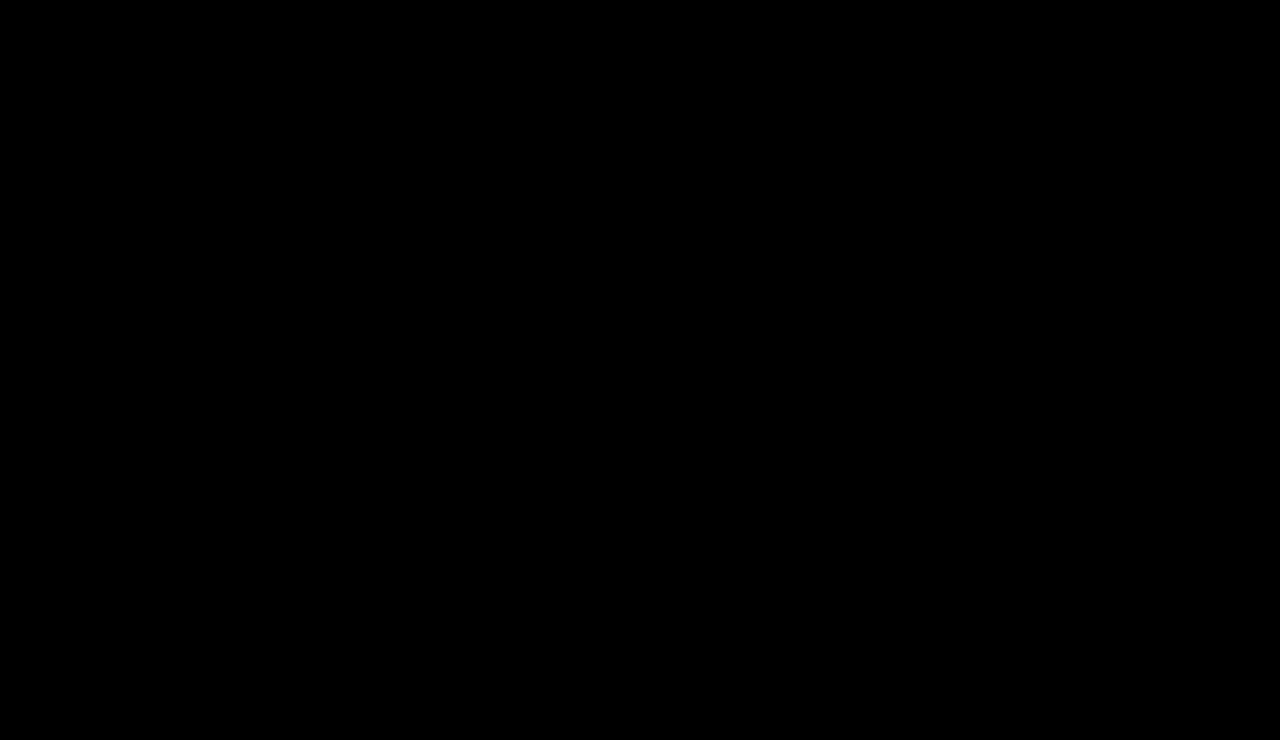
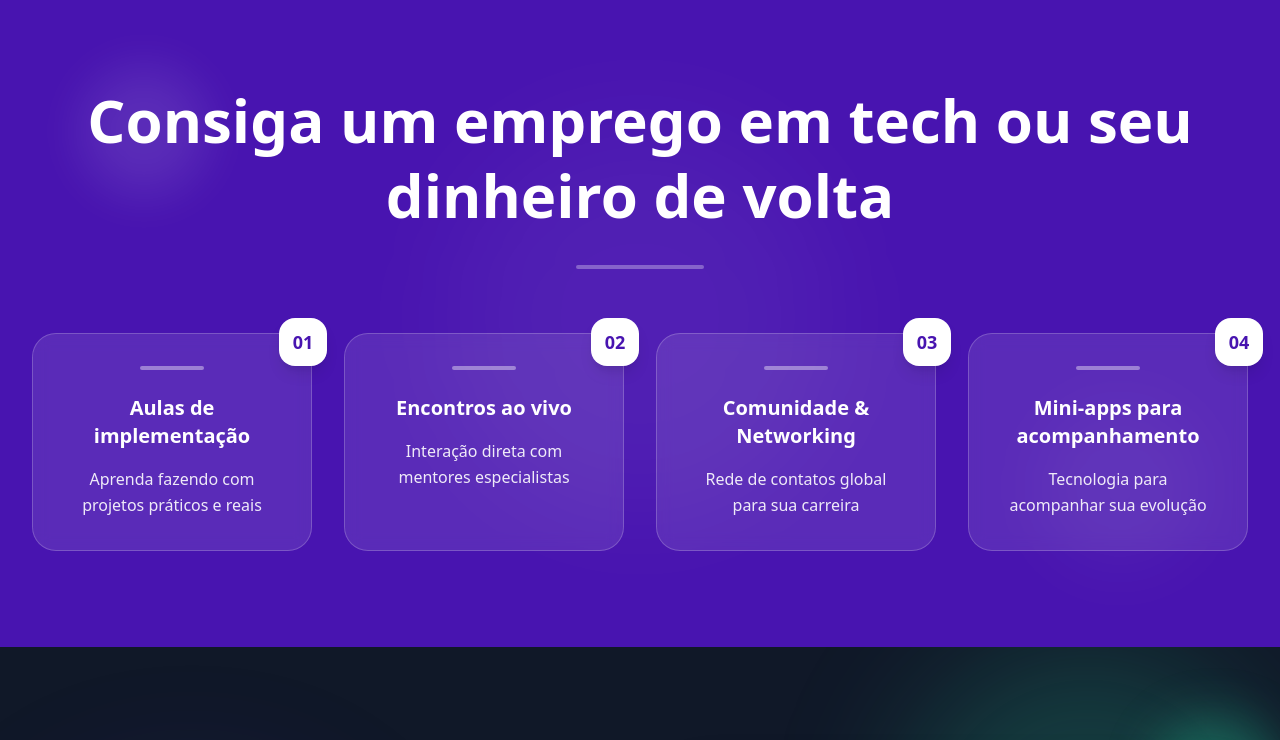
Before and after one commit to ProgramadoresSemPatria/borderless-institutional-website, a Next.js app: page / in a window 1280 px wide. Shown: the part 3600-4340 px from the top of the page. Before the commit the page ends 3587 px from the top, so only its background shows below. Built offline with nearby package versions, Linux system fonts and the light colour scheme.

Commit message:
feat: import 'ContentPrinciples' and 'StartupIncubator' components

```diff
--- a/app/page.tsx
+++ b/app/page.tsx
@@ -4,6 +4,8 @@ import HeroSection from './components/HeroSection'
 import BorderlessArms from './components/BorderlessArms'
 import TeamSection from './components/TeamSection'
 import EducationDetails from './components/EducationDetails'
+import ContentPrinciples from './components/ContentPrinciples'
+import StartupIncubator from './components/StartupIncubator'
 import { LanguageProvider } from './hooks/useLanguage'
 import { ThemeProvider } from './hooks/useTheme'
 
@@ -18,6 +20,8 @@ function App() {
             <BorderlessArms />
             <TeamSection />
             <EducationDetails />
+            <ContentPrinciples />
+            <StartupIncubator />
           </main>
         </div>
       </LanguageProvider>
```
